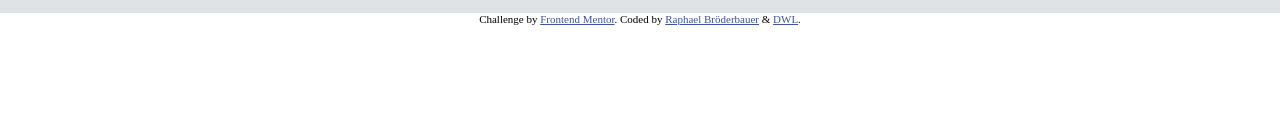
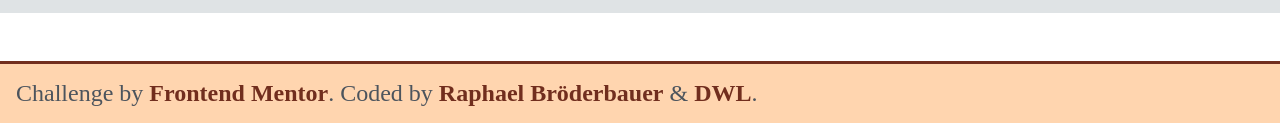
Before and after one commit to DigitaleWeltLibrary/landingpage-for-technic, a plain HTML site: page index.html in a window 1280 px wide. Shown: the part 3181-3304 px from the top of the page. Before the commit the page ends 3206 px from the top, so only its background shows below. Drawn offline with Linux system fonts and the light colour scheme.

Commit message:
My footer

```diff
--- a/index.html
+++ b/index.html
@@ -180,9 +180,32 @@
       </section>
     </footer>
 
-    <!-- NOTE FOOTER -->
-    <section>
-      <div class="attribution">
+    <!-- NOTE My FOOTER with links  -->
+    <footer class="my-footer-my-data">
+      <style>
+        .my-footer-my-data {
+          background: #ffd5af;
+          border-top: 3px solid #712e1e;
+          padding: 1rem;
+          color: #712e1e;
+        }
+
+        .my-footer-my-data p {
+          text-align: center;
+          font-size: 1.5rem;
+          text-wrap: balance;
+        }
+        .my-footer-my-data p a {
+          text-decoration: none;
+          color: #712e1e;
+          font-weight: bolder;
+          transition: 500ms ease-in-out all;
+          &:hover {
+            color: #000;
+          }
+        }
+      </style>
+      <p>
         Challenge by
         <a href="https://www.frontendmentor.io?ref=challenge" target="_blank"
           >Frontend Mentor</a
@@ -191,7 +214,7 @@
           >Raphael Bröderbauer</a
         >
         & <a href="https://www.digitaleweltlibrary.at/">DWL</a>.
-      </div>
-    </section>
+      </p>
+    </footer>
   </body>
 </html>
--- a/style/main.scss
+++ b/style/main.scss
@@ -28,14 +28,6 @@ p {
   max-width: 800px;
   display: block;
   margin: 0 auto;
-}
-
-.attribution {
-  font-size: 11px;
-  text-align: center;
-  a {
-    color: hsl(228, 45%, 44%);
-  }
 }
 
 header {
```
Also changed, not shown: style/main.css.
